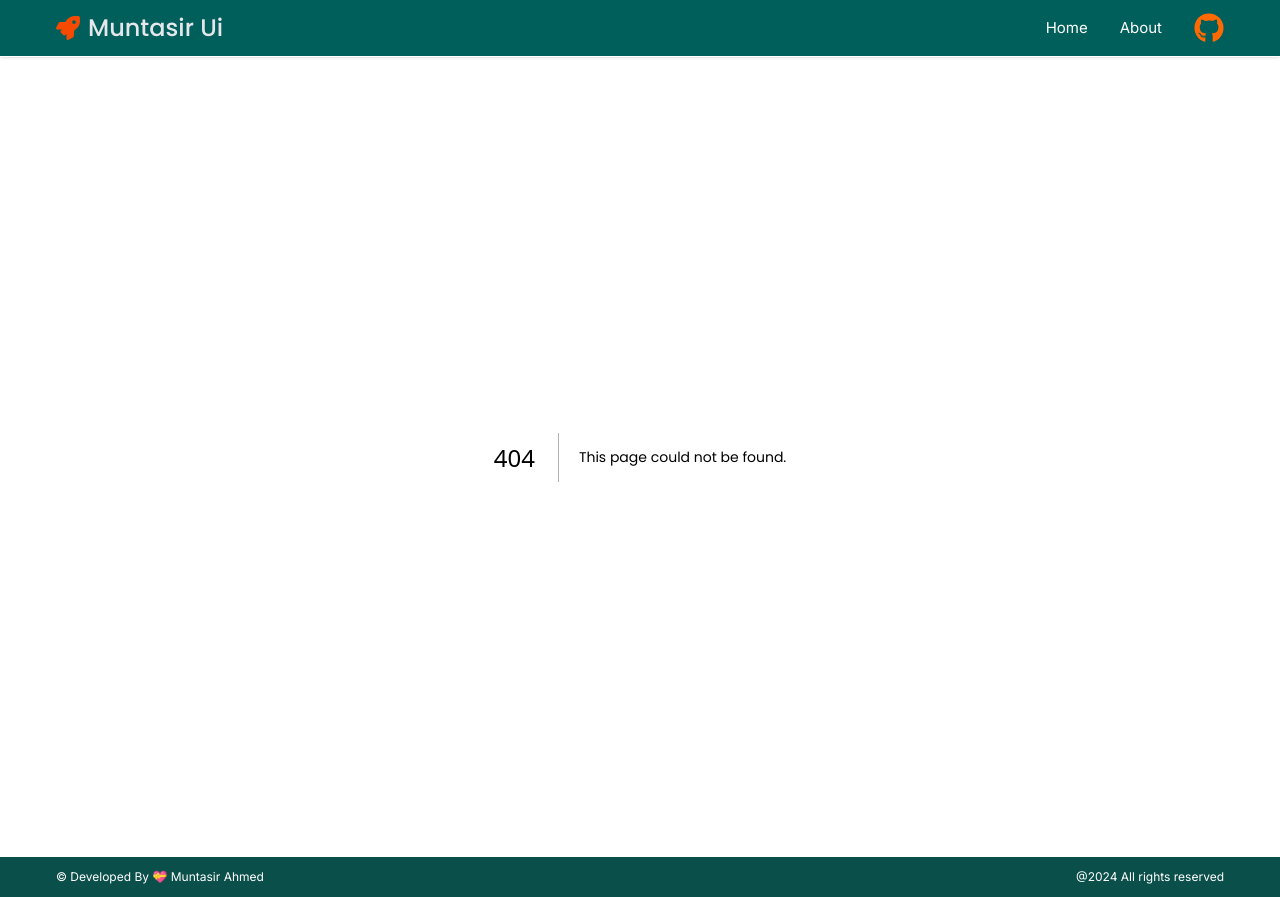
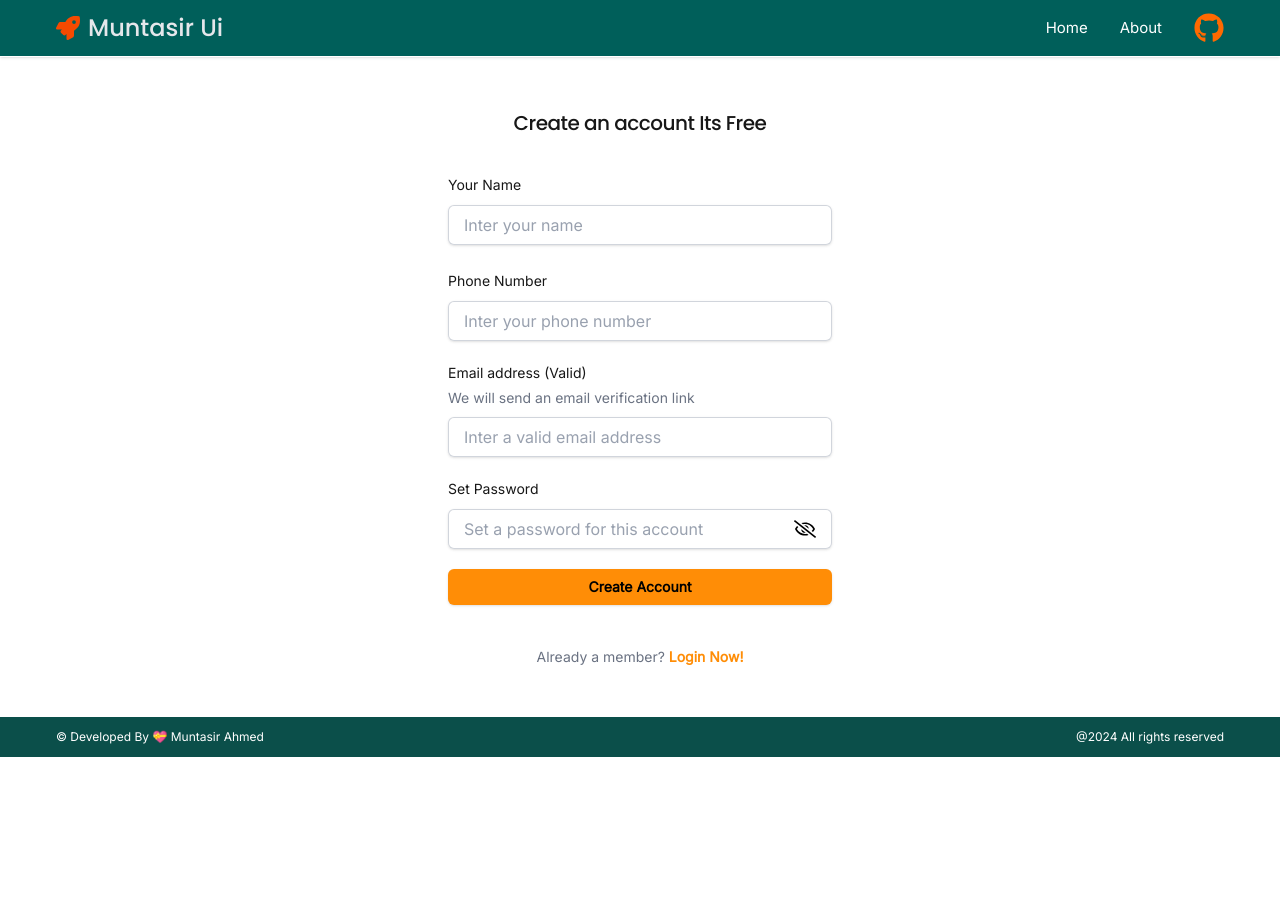
Before and after one commit to muntasir3301/muntasir-ui, a Next.js app: page /register/register-1 in a window 1280 px wide. Before the commit this address had no page. After the commit the page ends 800 px from the top, so only its background shows below. Built offline with nearby package versions, Linux system fonts and the light colour scheme.

Commit message:
add register form

```diff
--- /dev/null
+++ b/app/(items)/register/page.tsx
@@ -0,0 +1,12 @@
+import Display from "@/components/Display";
+import Register_1 from "./register-1/page";
+
+export default async function Register() {
+const components = [
+  { name: "register-1", title:"Simple Register Form", component: Register_1 },
+];
+
+  return (
+    <Display components={components}/>
+  );
+}
--- /dev/null
+++ b/app/(items)/register/register-1/page.tsx
@@ -0,0 +1,172 @@
+"use client"
+import { FaCheck, FaRegEye, FaRegEyeSlash } from "react-icons/fa";
+import { MdOutlineErrorOutline } from "react-icons/md";
+import { FormEvent, useState } from "react";
+import Link from "next/link";
+import { useRouter } from "next/navigation";
+
+
+export default function Register_1() {
+    // States
+    const [showPass, setShowPass] = useState(false);
+    const [successMsg, setSuccessMsg] = useState('');
+    const [errMsg, setErrMsg] = useState('');
+    const [uploading, setUploading] = useState(false);
+    const router = useRouter();
+
+
+
+    const handleSubmit = async(e: FormEvent<HTMLFormElement>)=>{
+        e.preventDefault();
+        const form = e.currentTarget;
+        const email = form.email.value;
+        const password = form.password.value;
+
+        // Clear Messages
+        setSuccessMsg('');
+        setErrMsg('');
+        setUploading(true);
+
+        console.log(email, password);
+
+        router.push('/login');
+    }
+
+
+    return (
+      <>
+        <div className="flex min-h-full flex-1 flex-col justify-center px-6 py-12 lg:px-8">
+          <div className="sm:mx-auto sm:w-full sm:max-w-sm">
+            <h2 className="text-center text-[1.3rem] md:text-xl font-bold leading-9 tracking-tight">
+              Create an account Its Free
+            </h2>
+          </div>
+
+          <div className="mt-8 sm:mx-auto sm:w-full sm:max-w-sm">
+            <form onSubmit={handleSubmit} className="space-y-5">
+              {/* Name  */}
+              <div className="pb-1">
+                <label htmlFor="email" className="block text-sm font-medium leading-6">
+                  Your Name
+                </label>
+                <div className="mt-2">
+                  <input
+                    id="name"
+                    name="name"
+                    type="text"
+                    required
+                    placeholder="Inter your name"
+                    className="block px-4 w-full rounded-md border-0 py-2 text-gray-900 shadow-sm ring-1 ring-inset ring-gray-300 placeholder:text-gray-400 focus:ring-2 focus:ring-inset focus:ring-indigo-600 sm:leading-6"
+                  />
+                </div>
+              </div>
+
+
+              {/* Phone Number  */}
+              <div>
+                <label htmlFor="phone" className="block text-sm font-medium leading-6">
+                  Phone Number
+                </label>
+                <div className="mt-2">
+                  <input
+                    id="phone"
+                    name="phone"
+                    type="string"
+                    inputMode="numeric"
+                    required
+                    autoComplete="on"
+                    placeholder="Inter your phone number"
+                    className="block px-4 w-full rounded-md border-0 py-2 text-gray-900 shadow-sm ring-1 ring-inset ring-gray-300 placeholder:text-gray-400 focus:ring-2 focus:ring-inset focus:ring-indigo-600 sm:leading-6"
+                  />
+                </div>
+              </div>
+
+              {/* Email address  */}
+              <div>
+                <label htmlFor="email" className="block text-sm font-medium leading-6">
+                  Email address (Valid)
+                </label>
+                <span className="text-sm text-gray-500">We will send an email verification link</span>
+                <div className="mt-2">
+                  <input
+                    id="email"
+                    name="email"
+                    type="email"
+                    required
+                    placeholder="Inter a valid email address"
+                    className="block px-4 w-full rounded-md border-0 py-2 text-gray-900 shadow-sm ring-1 ring-inset ring-gray-300 placeholder:text-gray-400 focus:ring-2 focus:ring-inset focus:ring-indigo-600 sm:leading-6"
+                  />
+                </div>
+              </div>
+
+              {/* Password  */}
+              <div>
+                <div>
+                  <label htmlFor="password" className="block text-sm font-medium leading-6">
+                    Set Password
+                  </label>
+                </div>
+                <div className="mt-2 flex items-center">
+                  <input
+                    id="password"
+                    name="password"
+                    type={showPass ? "text" : "password"}
+                    required
+                    placeholder="Set a password for this account"
+                    className="block px-4 w-full rounded-md border-0 py-2 text-gray-900 shadow-sm ring-1 ring-inset ring-gray-300 placeholder:text-gray-400 focus:ring-2 focus:ring-inset focus:ring-indigo-600 sm:leading-6"
+                  />
+                  <div onClick={()=>setShowPass(!showPass)} style={{marginLeft:'-38px', cursor: 'pointer', fontSize: '22px', background: '', color: "black"}}>
+                     {
+                        showPass ?
+                        <FaRegEye/>
+                        :
+                        <FaRegEyeSlash />
+                     }
+                  </div>
+                </div>
+              </div>
+
+              <div style={{marginTop: '15px'}}>
+                <button
+                  type="submit"
+                  className="flex w-full justify-center rounded-md bg-primary px-3 py-1.5 text-sm font-semibold leading-6 text-black shadow-sm hover:bg-orange-500 focus-visible:outline focus-visible:outline-offset-2 focus-visible:outline-primary"
+                >
+                  {uploading ? (
+                    <span className="flex items-center justify-center">
+                      <svg className="animate-spin h-5 w-5 mr-3 text-white" xmlns="http://www.w3.org/2000/svg" fill="none" viewBox="0 0 24 24">
+                        <circle className="opacity-25" cx="12" cy="12" r="10" stroke="currentColor" strokeWidth="4"></circle>
+                        <path className="opacity-75" fill="currentColor" d="M4 12a8 8 0 018-8V0C5.373 0 0 5.373 0 12h4zm2 5.291A7.962 7.962 0 014 12H0c0 3.042 1.135 5.824 3 7.938l3-2.647z"></path>
+                      </svg>
+                      Creating...
+                    </span>
+                  ) : 'Create Account'}
+
+
+                </button>
+                {/* Success or Error Msg  */}
+                {
+                    successMsg &&
+                    <div style={{fontWeight: '500'}} className="flex items-center gap-2 text-green-600 mt-2">
+                        <FaCheck/> <p>{successMsg}</p>
+                    </div>
+                }
+                {
+                    errMsg &&
+                    <div style={{fontWeight: '500'}} className="flex items-center gap-2 text-red-600 mt-2">
+                        <MdOutlineErrorOutline/> <p>{errMsg}</p>
+                     </div>
+                }
+              </div>
+            </form>
+
+            <p className="mt-10 text-center text-sm text-gray-500">
+              Already a member?{' '}
+              <Link href='/login' className="font-semibold leading-6 text-primary hover:text-orange-500">
+                  Login Now!
+              </Link>
+            </p>
+          </div>
+        </div>
+      </>
+    )
+  }
```
